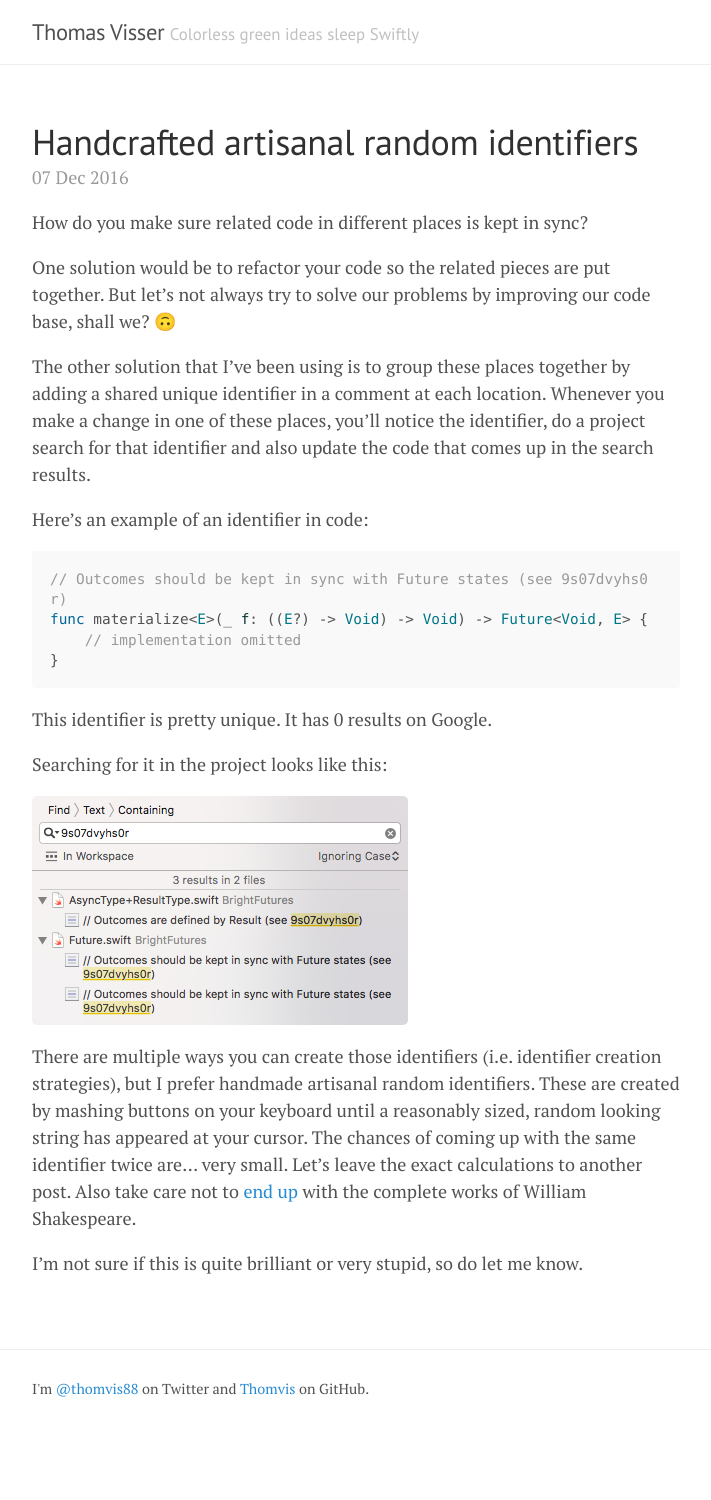
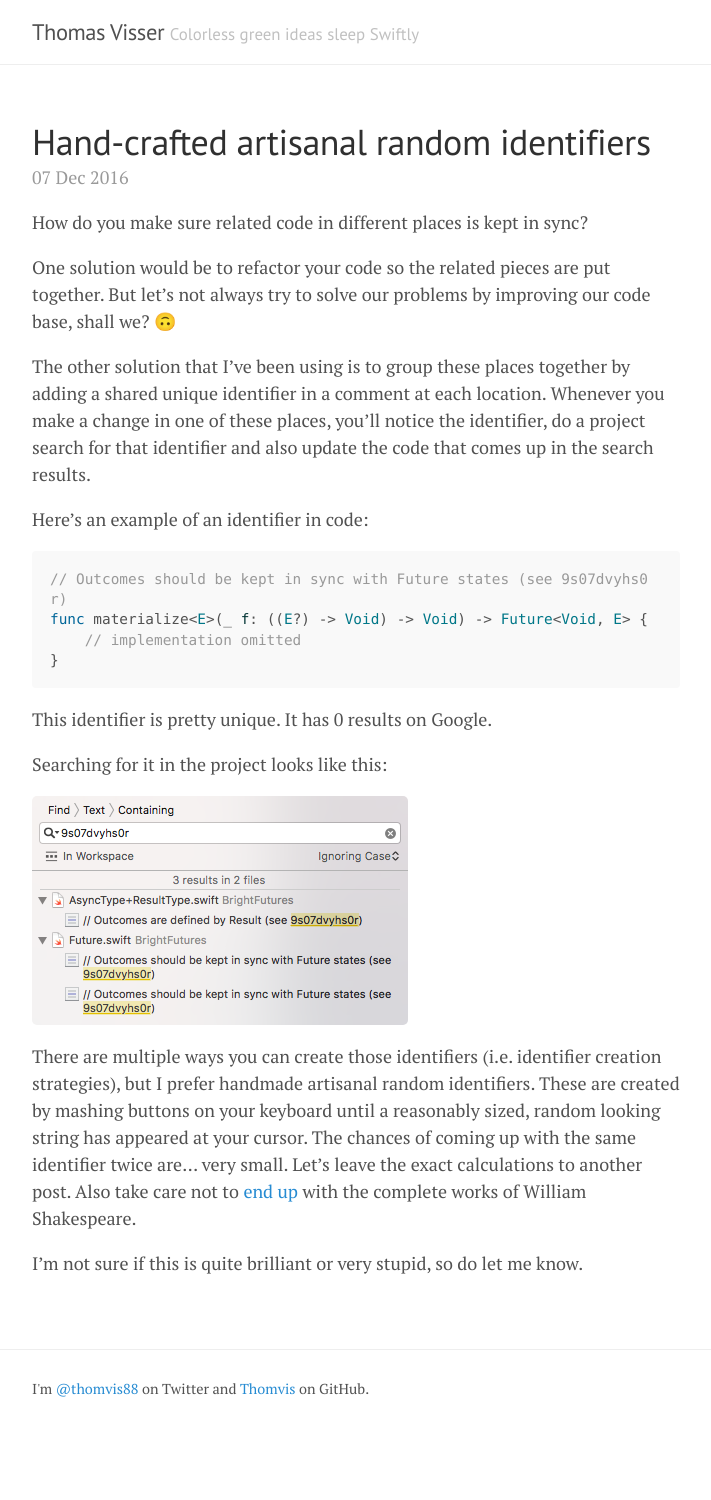
Before and after one commit to Thomvis/thomvis.github.io, a Jekyll site: the page built from _posts/2016-12-07-artisanal-identifiers.md, in a window 1280 px wide. Shown: the whole page, without its empty margins (284-995 px from the left). Built offline with Jekyll 4.4.1, drawn with Linux system fonts in a browser that asks for light colours.

Commit message:
Fixed title

```diff
--- a/_posts/2016-12-07-artisanal-identifiers.md
+++ b/_posts/2016-12-07-artisanal-identifiers.md
@@ -1,6 +1,6 @@
 ---
 layout: post
-title: "Handcrafted artisanal random identifiers"
+title: "Hand-crafted artisanal random identifiers"
 ---
 
 How do you make sure related code in different places is kept in sync?
```
